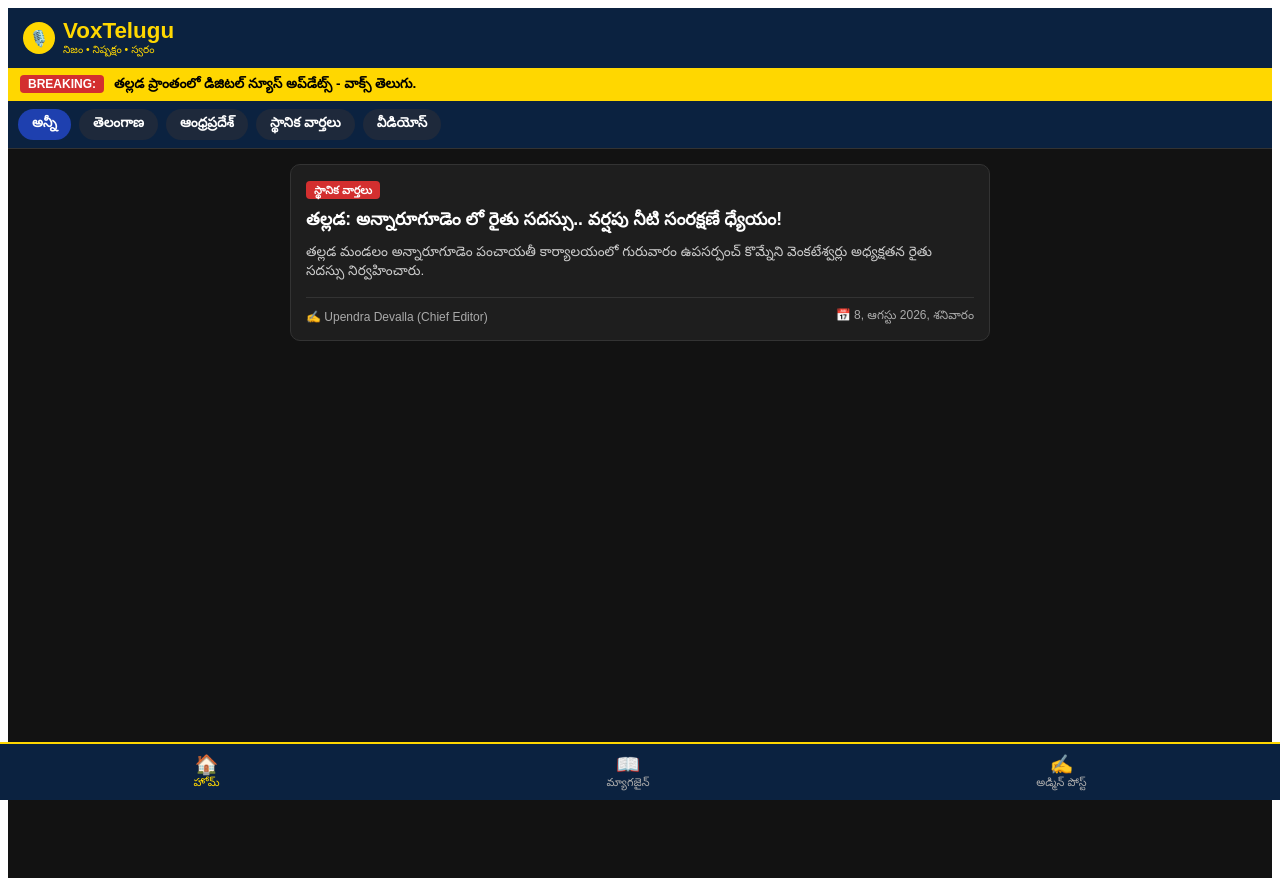
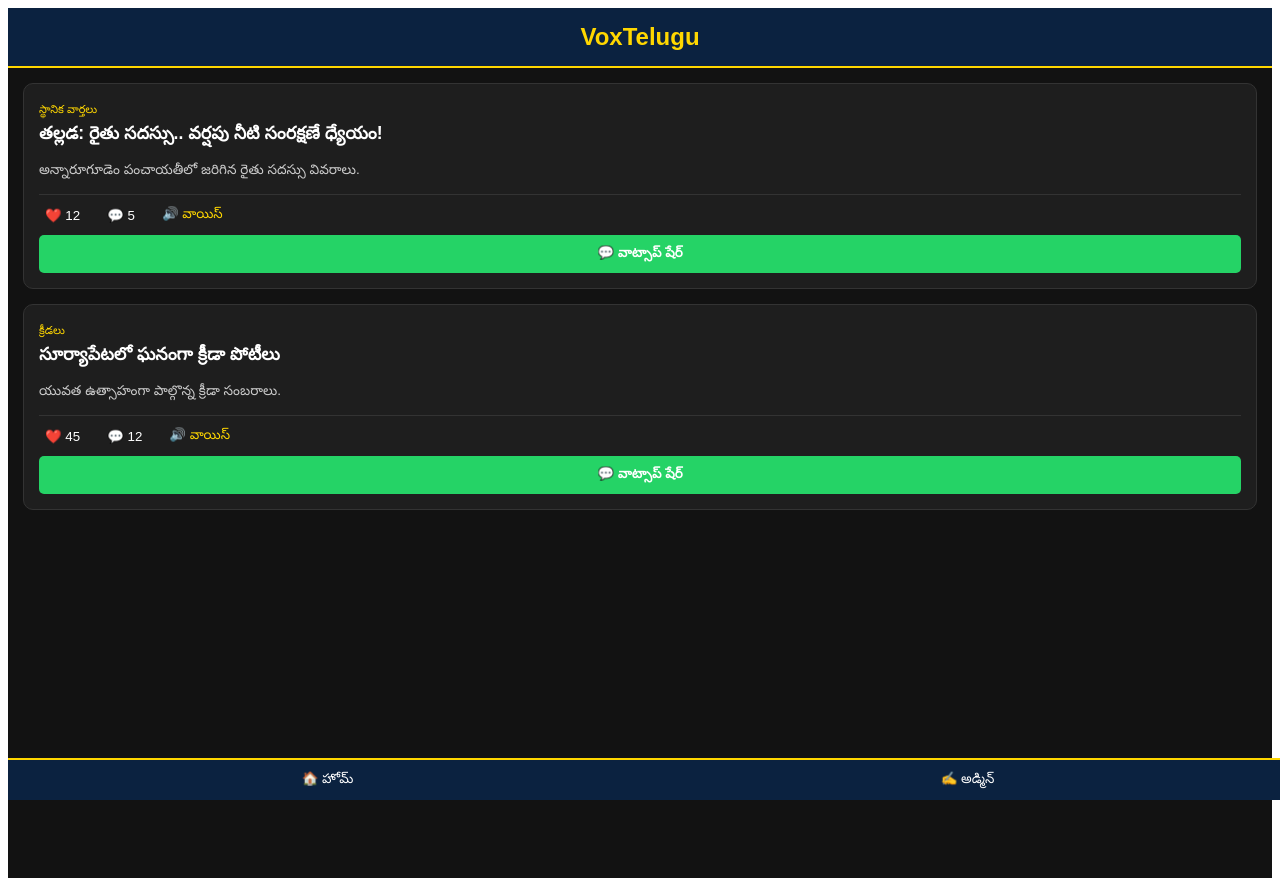
Before and after one commit to upendradevalla5-pixel/voxtelugu-next, a Next.js app: page / in a window 1280 px wide. Built offline with nearby package versions, Linux system fonts and the light colour scheme.

Commit message:
Update page.js

```diff
--- a/app/page.js
+++ b/app/page.js
@@ -1,190 +1,60 @@
 'use client';
-import { useState, useEffect } from 'react';
+import { useState } from 'react';
 
 export default function VoxTeluguApp() {
   const [activeTab, setActiveTab] = useState('home');
-  const [selectedCategory, setSelectedCategory] = useState('అన్నీ');
-  const [searchQuery, setSearchQuery] = useState('');
-
-  // News State
   const [newsList, setNewsList] = useState([
-    {
-      id: 1,
-      category: 'స్థానిక వార్తలు',
-      title: 'తల్లడ: అన్నారూగూడెం లో రైతు సదస్సు.. వర్షపు నీటి సంరక్షణే ధ్యేయం!',
-      desc: 'తల్లడ మండలం అన్నారూగూడెం పంచాయతీ కార్యాలయంలో గురువారం ఉపసర్పంచ్ కొమ్నేని వెంకటేశ్వర్లు అధ్యక్షతన రైతు సదస్సు నిర్వహించారు.',
-      editor: 'Upendra Devalla',
-      role: 'Chief Editor',
-      date: '8, ఆగస్టు 2026, శనివారం',
-      views: 1,
-      likes: 0
-    }
+    { id: 1, category: 'స్థానిక వార్తలు', title: 'తల్లడ: రైతు సదస్సు.. వర్షపు నీటి సంరక్షణే ధ్యేయం!', desc: 'అన్నారూగూడెం పంచాయతీలో జరిగిన రైతు సదస్సు వివరాలు.', likes: 12, comments: 5 },
+    { id: 2, category: 'క్రీడలు', title: 'సూర్యాపేటలో ఘనంగా క్రీడా పోటీలు', desc: 'యువత ఉత్సాహంగా పాల్గొన్న క్రీడా సంబరాలు.', likes: 45, comments: 12 }
   ]);
-
-  // Admin Form State
   const [newTitle, setNewTitle] = useState('');
-  const [newCategory, setNewCategory] = useState('స్థానిక వార్తలు');
   const [newDesc, setNewDesc] = useState('');
 
-  const categories = ['అన్నీ', 'తెలంగాణ', 'ఆంధ్రప్రదేశ్', 'స్థానిక వార్తలు', 'వీడియోస్'];
+  const shareOnWhatsApp = (title) => {
+    window.open(`https://wa.me/?text=${encodeURIComponent(title + '\n\nచదవండి: ' + window.location.href)}`, '_blank');
+  };
 
-  const handlePostSubmit = (e) => {
+  const addNews = (e) => {
     e.preventDefault();
-    if (!newTitle || !newDesc) return alert('దయచేసి శీర్షిక మరియు వివరణ రాయండి.');
-
-    const newPost = {
-      id: Date.now(),
-      category: newCategory,
-      title: newTitle,
-      desc: newDesc,
-      editor: 'Upendra Devalla',
-      role: 'Chief Editor',
-      date: '8, ఆగస్టు 2026, శనివారం',
-      views: 1,
-      likes: 0
-    };
-
+    const newPost = { id: Date.now(), category: 'స్థానిక వార్తలు', title: newTitle, desc: newDesc, likes: 0, comments: 0 };
     setNewsList([newPost, ...newsList]);
-    setNewTitle('');
-    setNewDesc('');
+    setNewTitle(''); setNewDesc('');
     setActiveTab('home');
-    alert('వార్త విజయవంతంగా పోస్ట్ చేయబడింది!');
   };
 
   return (
-    <div style={{ background: '#121212', color: '#fff', minHeight: '100vh', fontFamily: 'sans-serif', paddingBottom: '70px' }}>
-
-      {/* Top Header */}
-      <header style={{ background: '#0b2240', padding: '10px 15px', display: 'flex', justifyContent: 'space-between', alignItems: 'center', borderBottom: '2px solid #ffd700' }}>
-        <div style={{ display: 'flex', alignItems: 'center', gap: '8px' }}>
-          <div style={{ background: '#ffd700', color: '#000', borderRadius: '50%', width: '32px', height: '32px', display: 'flex', alignItems: 'center', justifyContent: 'center', fontWeight: 'bold' }}>🎙️</div>
-          <div>
-            <h1 style={{ fontSize: '1.4rem', fontWeight: 900, margin: 0, color: '#ffd700' }}>VoxTelugu</h1>
-            <div style={{ fontSize: '0.65rem', color: '#ffd700' }}>నిజం • నిష్పక్షం • స్వరం</div>
-          </div>
-        </div>
+    <div style={{ background: '#121212', color: '#fff', minHeight: '100vh', paddingBottom: '70px', fontFamily: 'sans-serif' }}>
+      <header style={{ background: '#0b2240', padding: '15px', borderBottom: '2px solid #ffd700', textAlign: 'center' }}>
+        <h1 style={{ margin: 0, color: '#ffd700', fontSize: '1.5rem' }}>VoxTelugu</h1>
       </header>
 
-      {/* Breaking News Ticker */}
-      <div style={{ background: '#ffd700', color: '#000', padding: '6px 12px', fontSize: '0.85rem', fontWeight: 'bold' }}>
-        <span style={{ background: '#d32f2f', color: '#fff', padding: '2px 8px', borderRadius: '4px', fontSize: '0.75rem', marginRight: '10px' }}>BREAKING:</span>
-        తల్లడ ప్రాంతంలో డిజిటల్ న్యూస్ అప్‌డేట్స్ - వాక్స్ తెలుగు.
-      </div>
+      <main style={{ padding: '15px' }}>
+        {activeTab === 'home' && newsList.map(news => (
+          <div key={news.id} style={{ background: '#1e1e1e', padding: '15px', borderRadius: '10px', marginBottom: '15px', border: '1px solid #333' }}>
+            <span style={{ fontSize: '0.7rem', color: '#ffd700' }}>{news.category}</span>
+            <h3 style={{ margin: '5px 0', fontSize: '1.1rem' }}>{news.title}</h3>
+            <p style={{ fontSize: '0.85rem', color: '#ccc' }}>{news.desc}</p>
+            <div style={{ display: 'flex', gap: '15px', marginTop: '10px', borderTop: '1px solid #333', paddingTop: '10px' }}>
+              <button style={{ background: 'none', border: 'none', color: '#fff', cursor: 'pointer' }}>❤️ {news.likes}</button>
+              <button style={{ background: 'none', border: 'none', color: '#fff', cursor: 'pointer' }}>💬 {news.comments}</button>
+              <button style={{ background: 'none', border: 'none', color: '#ffd700', cursor: 'pointer' }}>🔊 వాయిస్</button>
+            </div>
+            <button onClick={() => shareOnWhatsApp(news.title)} style={{ width: '100%', background: '#25D366', color: '#fff', border: 'none', padding: '10px', borderRadius: '5px', marginTop: '10px', fontWeight: 'bold', cursor: 'pointer' }}>💬 వాట్సాప్ షేర్</button>
+          </div>
+        ))}
 
-      {/* Category Navigation Bar */}
-      <nav style={{ display: 'flex', background: '#0b2240', overflowX: 'auto', padding: '8px 10px', gap: '8px', borderBottom: '1px solid #333' }}>
-        {categories.map((cat) => (
-          <button
-            key={cat}
-            onClick={() => { setSelectedCategory(cat); setActiveTab('home'); }}
-            style={{
-              background: selectedCategory === cat ? '#1e40af' : '#1e293b',
-              color: '#fff', border: 'none', padding: '6px 14px', borderRadius: '20px',
-              cursor: 'pointer', whiteSpace: 'nowrap', fontSize: '0.85rem', fontWeight: 'bold'
-            }}
-          >
-            {cat}
-          </button>
-        ))}
-      </nav>
-
-      {/* Main Content Area */}
-      <main style={{ padding: '15px', maxWidth: '700px', margin: '0 auto' }}>
-
-        {/* HOME / NEWS FEED */}
-        {activeTab === 'home' && (
-          <div>
-            {newsList
-              .filter(news => selectedCategory === 'అన్నీ' || news.category === selectedCategory)
-              .map((news) => (
-              <div key={news.id} style={{ background: '#1e1e1e', borderRadius: '10px', overflow: 'hidden', marginBottom: '20px', border: '1px solid #333' }}>
-                <div style={{ padding: '15px' }}>
-                  <span style={{ background: '#d32f2f', color: '#fff', padding: '3px 8px', borderRadius: '4px', fontSize: '0.7rem', fontWeight: 'bold' }}>{news.category}</span>
-                  <h2 style={{ fontSize: '1.1rem', fontWeight: 'bold', margin: '10px 0', color: '#fff' }}>{news.title}</h2>
-                  <p style={{ fontSize: '0.85rem', color: '#ccc', margin: 0 }}>{news.desc}</p>
-
-                  <div style={{ display: 'flex', justifyContent: 'space-between', alignItems: 'center', marginTop: '15px', paddingTop: '10px', borderTop: '1px solid #333', fontSize: '0.75rem', color: '#aaa' }}>
-                    <span>✍️ {news.editor} ({news.role})</span>
-                    <span>📅 {news.date}</span>
-                  </div>
-                </div>
-              </div>
-            ))}
-          </div>
+        {activeTab === 'admin' && (
+          <form onSubmit={addNews} style={{ background: '#1e1e1e', padding: '20px', borderRadius: '10px' }}>
+            <input type="text" placeholder="Title" value={newTitle} onChange={e => setNewTitle(e.target.value)} style={{ width: '100%', padding: '10px', marginBottom: '10px', background: '#2a2a2a', color: '#fff', border: 'none' }} />
+            <textarea placeholder="Description" value={newDesc} onChange={e => setNewDesc(e.target.value)} style={{ width: '100%', padding: '10px', background: '#2a2a2a', color: '#fff', border: 'none' }} />
+            <button type="submit" style={{ width: '100%', background: '#d32f2f', color: '#fff', padding: '10px', marginTop: '10px', border: 'none' }}>పబ్లిష్</button>
+          </form>
         )}
-
-        {/* MAGAZINE TAB */}
-        {activeTab === 'magazine' && (
-          <div style={{ textAlign: 'center', padding: '40px 0' }}>
-            <h2 style={{ color: '#ffd700' }}>డిజిటల్ మ్యాగజైన్ ఎడిషన్</h2>
-            <p style={{ color: '#aaa' }}>వారపు ప్రత్యేక మ్యాగజైన్ పేజీలు ఇక్కడ ప్రదర్శించబడతాయి.</p>
-          </div>
-        )}
-
-        {/* ADMIN / REPORTER POST PANEL */}
-        {activeTab === 'admin' && (
-          <div style={{ background: '#1e1e1e', padding: '20px', borderRadius: '10px', border: '1px solid #333' }}>
-            <h2 style={{ color: '#ffd700', marginBottom: '15px' }}>✍️ కొత్త వార్త పోస్ట్ చేయండి (అడ్మిన్ ప్యానెల్)</h2>
-            <form onSubmit={handlePostSubmit}>
-              <div style={{ marginBottom: '15px' }}>
-                <label style={{ display: 'block', fontSize: '0.85rem', marginBottom: '5px', color: '#ccc' }}>వార్త శీర్షిక (Title)</label>
-                <input
-                  type="text"
-                  value={newTitle}
-                  onChange={(e) => setNewTitle(e.target.value)}
-                  placeholder="వార్త పేరు రాయండి..."
-                  style={{ width: '100%', padding: '10px', background: '#2a2a2a', border: '1px solid #444', color: '#fff', borderRadius: '6px' }}
-                />
-              </div>
-
-              <div style={{ marginBottom: '15px' }}>
-                <label style={{ display: 'block', fontSize: '0.85rem', marginBottom: '5px', color: '#ccc' }}>కేటగిరీ (Category)</label>
-                <select
-                  value={newCategory}
-                  onChange={(e) => setNewCategory(e.target.value)}
-                  style={{ width: '100%', padding: '10px', background: '#2a2a2a', border: '1px solid #444', color: '#fff', borderRadius: '6px' }}
-                >
-                  <option value="తెలంగాణ">తెలంగాణ</option>
-                  <option value="ఆంధ్రప్రదేశ్">ఆంధ్రప్రదేశ్</option>
-                  <option value="స్థానిక వార్తలు">స్థానిక వార్తలు</option>
-                  <option value="వీడియోస్">వీడియోస్</option>
-                </select>
-              </div>
-
-              <div style={{ marginBottom: '15px' }}>
-                <label style={{ display: 'block', fontSize: '0.85rem', marginBottom: '5px', color: '#ccc' }}>వార్త వివరణ (Description)</label>
-                <textarea
-                  value={newDesc}
-                  onChange={(e) => setNewDesc(e.target.value)}
-                  placeholder="పూర్తి సమాచారం ఇక్కడ రాయండి..."
-                  rows="4"
-                  style={{ width: '100%', padding: '10px', background: '#2a2a2a', border: '1px solid #444', color: '#fff', borderRadius: '6px' }}
-                />
-              </div>
-
-              <button
-                type="submit"
-                style={{ width: '100%', background: '#d32f2f', color: '#fff', border: 'none', padding: '12px', borderRadius: '6px', fontWeight: 'bold', cursor: 'pointer' }}
-              >
-                పబ్లిష్ చేయండి (Publish News)
-              </button>
-            </form>
-          </div>
-        )}
-
       </main>
 
-      {/* Bottom Navigation Bar */}
-      <footer style={{ position: 'fixed', bottom: 0, left: 0, right: 0, background: '#0b2240', borderTop: '2px solid #ffd700', display: 'flex', justifyContent: 'space-around', padding: '8px 0', zIndex: 1000 }}>
-        <button onClick={() => setActiveTab('home')} style={{ background: 'none', border: 'none', color: activeTab === 'home' ? '#ffd700' : '#aaa', display: 'flex', flexDirection: 'column', alignItems: 'center', fontSize: '0.7rem', cursor: 'pointer' }}>
-          <span style={{ fontSize: '1.2rem' }}>🏠</span> హోమ్
-        </button>
-        <button onClick={() => setActiveTab('magazine')} style={{ background: 'none', border: 'none', color: activeTab === 'magazine' ? '#ffd700' : '#aaa', display: 'flex', flexDirection: 'column', alignItems: 'center', fontSize: '0.7rem', cursor: 'pointer' }}>
-          <span style={{ fontSize: '1.2rem' }}>📖</span> మ్యాగజైన్
-        </button>
-        <button onClick={() => setActiveTab('admin')} style={{ background: 'none', border: 'none', color: activeTab === 'admin' ? '#ffd700' : '#aaa', display: 'flex', flexDirection: 'column', alignItems: 'center', fontSize: '0.7rem', cursor: 'pointer' }}>
-          <span style={{ fontSize: '1.2rem' }}>✍️</span> అడ్మిన్ పోస్ట్
-        </button>
+      <footer style={{ position: 'fixed', bottom: 0, width: '100%', background: '#0b2240', display: 'flex', justifyContent: 'space-around', padding: '10px 0', borderTop: '2px solid #ffd700' }}>
+        <button onClick={() => setActiveTab('home')} style={{ background: 'none', border: 'none', color: '#fff' }}>🏠 హోమ్</button>
+        <button onClick={() => setActiveTab('admin')} style={{ background: 'none', border: 'none', color: '#fff' }}>✍️ అడ్మిన్</button>
       </footer>
     </div>
   );
```
